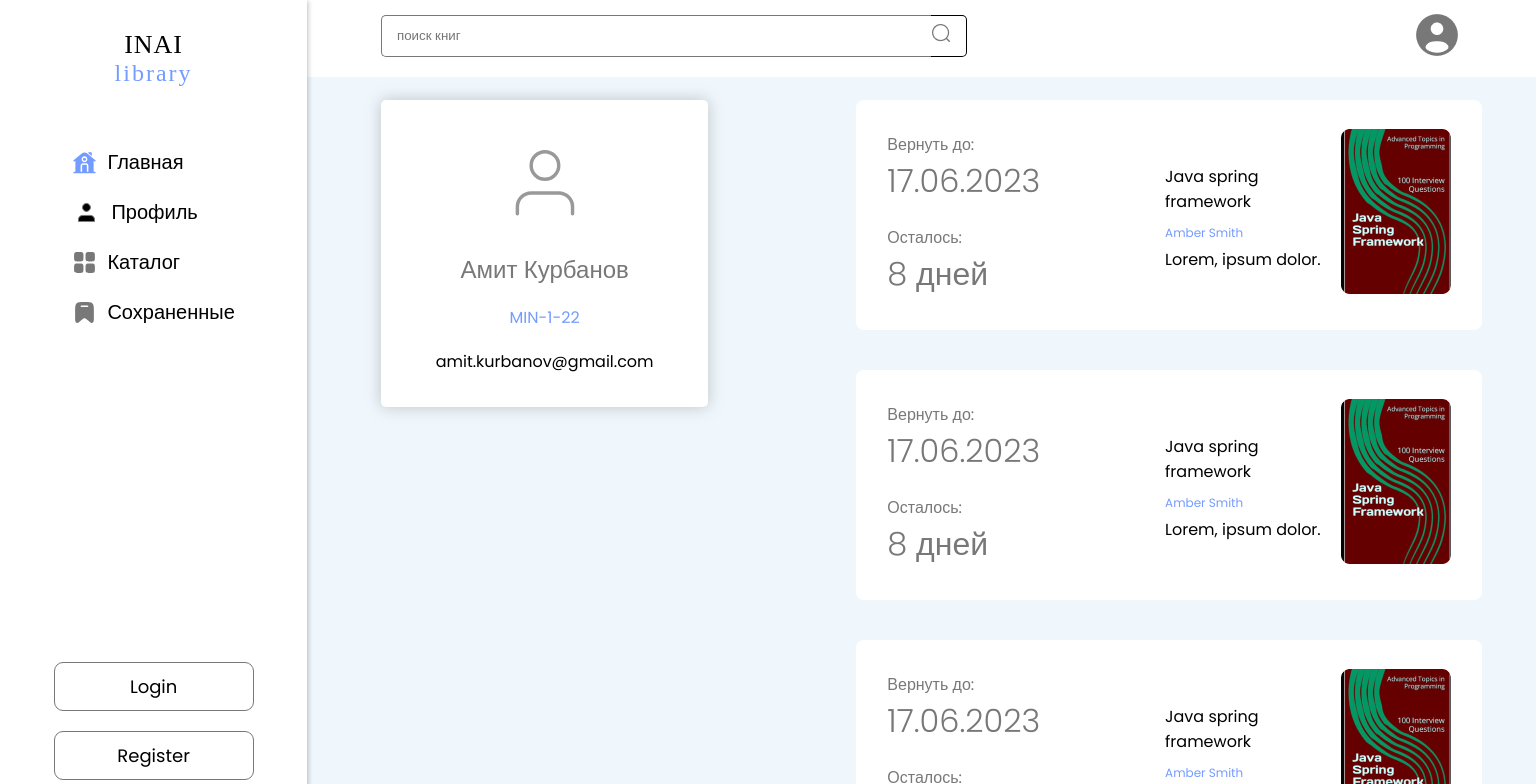
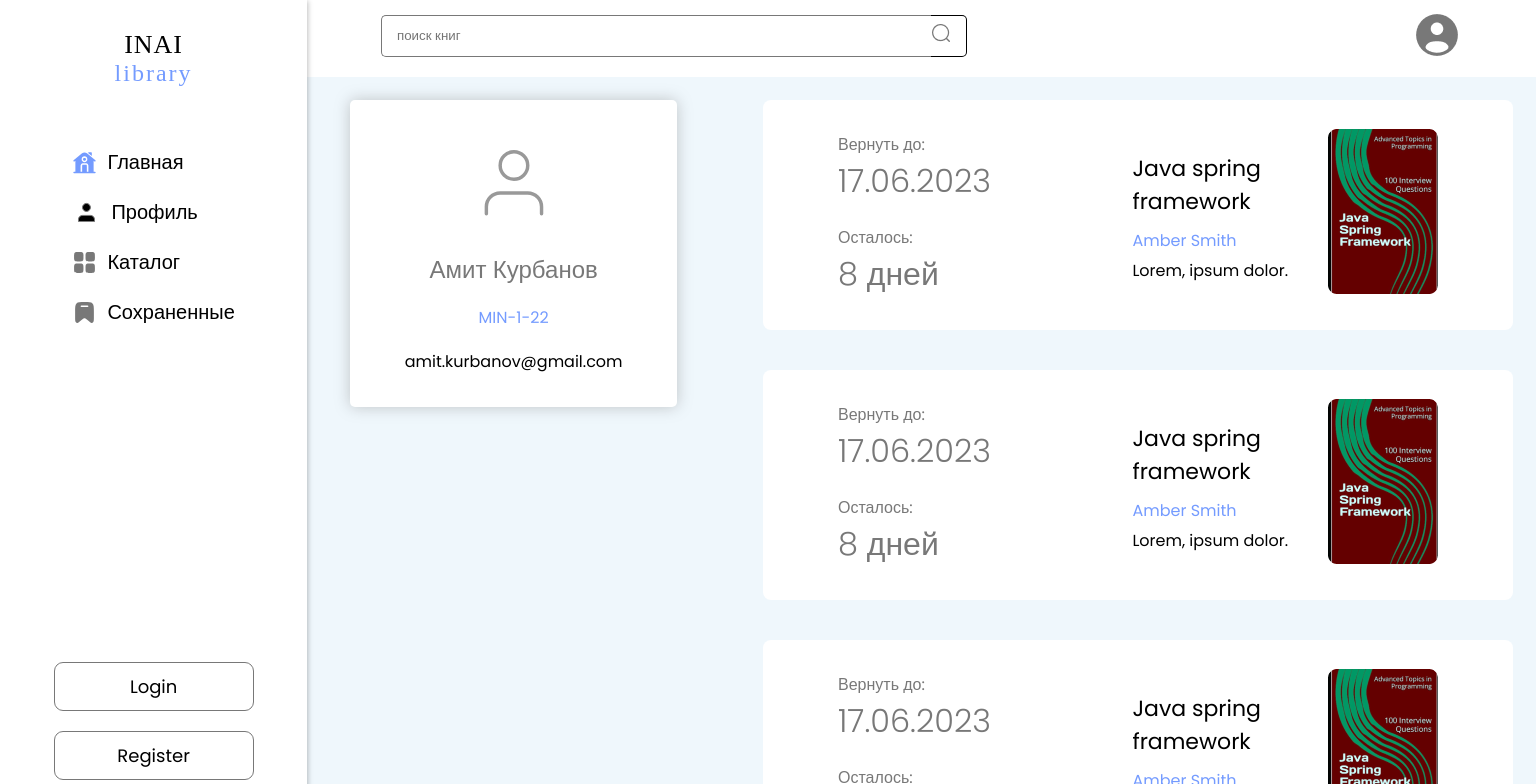
Before and after one commit to EmirlanDogdurbaev/library, a React (Vite) app: page /profile in a window 1536 px wide. Shown: the top 784 px of the page. Built offline with nearby package versions, Linux system fonts and the light colour scheme; a web font is replaced by a local one.

Commit message:
added simple adaptive in Profile page

```diff
--- a/src/components/Order/Order.module.scss
+++ b/src/components/Order/Order.module.scss
@@ -46,7 +46,6 @@
       justify-content: flex-start;
       align-items: center;
       flex-direction: row;
-      gap: 10px;
       gap: 20px;
       .title {
         display: flex;
@@ -74,3 +73,31 @@
     }
   }
 }
+
+@media screen and (min-width: 1500px) {
+  .process {
+    width: 750px;
+    article{
+      width: 80%;
+
+      .title_cont{
+           gap: 40px;
+           justify-content: space-around;
+
+           .title{
+            h4{
+                  font-size: 22px;
+                  width: 150px;
+            }
+            h5{
+                  font-size: 16px;
+            }
+            img{
+                  width: 130px;
+                  height: 185px;
+            }
+           }
+      }
+    }
+  }
+}
--- a/src/pages/Profile/Profile.module.scss
+++ b/src/pages/Profile/Profile.module.scss
@@ -22,7 +22,6 @@
     border-radius: 5px;
     background-color: white;
 
-
     svg {
       width: 100px;
       height: 100px;
@@ -42,29 +41,52 @@
     }
   }
 
+  @media screen and (min-width: 1600px) {
+    .avatar {
+      width: 390px;
+      h3{
+        font-size: 28px;
+        font-weight: 300;
+      }
+
+      h5{
+        font-size: 20px;
+      }
+
+      p{
+        font-size: 18px;
+      }
+    }
+  }
+
   .cont {
     display: flex;
     flex-direction: column;
   }
 }
 
-
-
-@media screen and (min-width: 1382px) {
-  .avatar {
-    width: 390px;
-  }
-}
-
-
-@media screen and (min-width: 1355px) {
+@media screen and (width: 1355px) {
   .avatar {
     width: 354px;
   }
 }
 
-@media screen and (min-width: 1235px) {
+@media screen and (width: 1235px) {
   .avatar {
     width: 327px;
   }
 }
+
+@media screen and (max-width: 1234px) {
+  .Profile {
+    display: flex;
+    flex-direction: column;
+    align-items: center;
+    justify-content: center;
+  }
+  .cont {
+    display: flex;
+    flex-direction: column;
+    overflow-y: scroll;
+  }
+}
```
